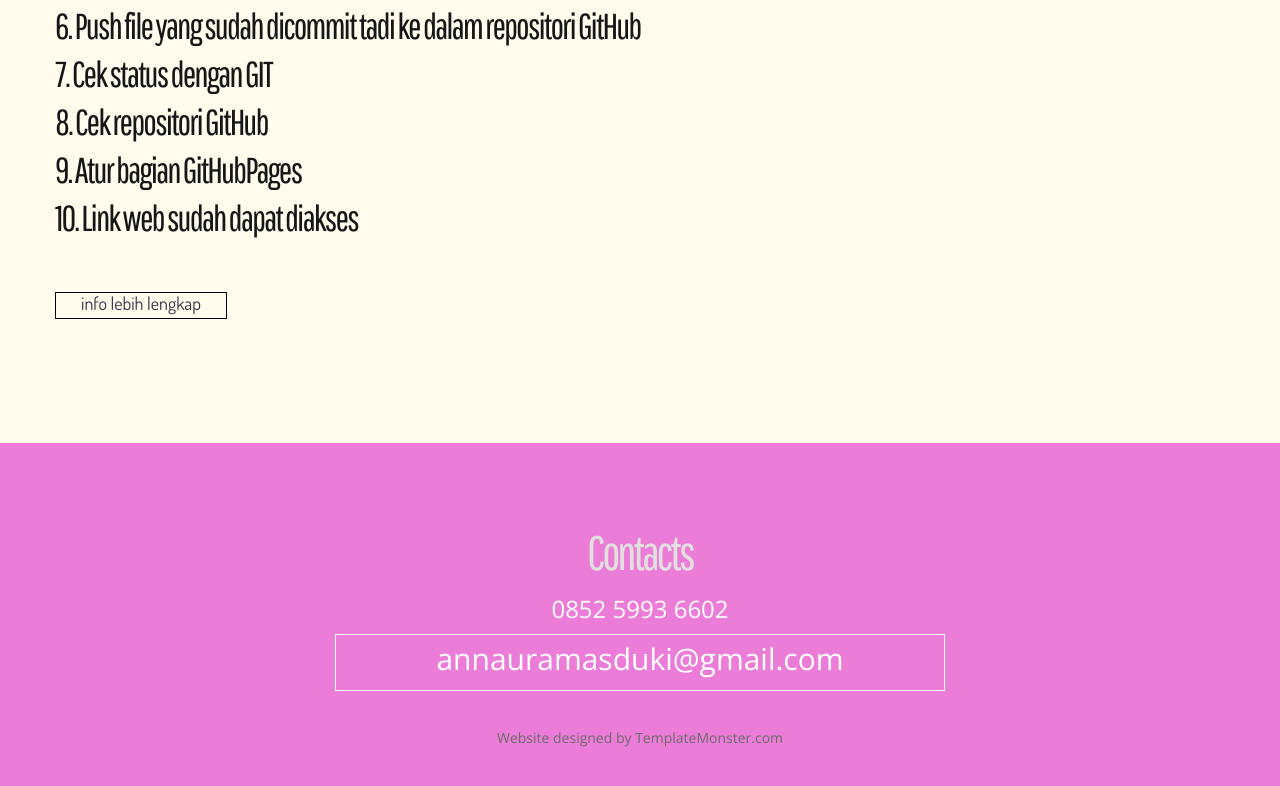
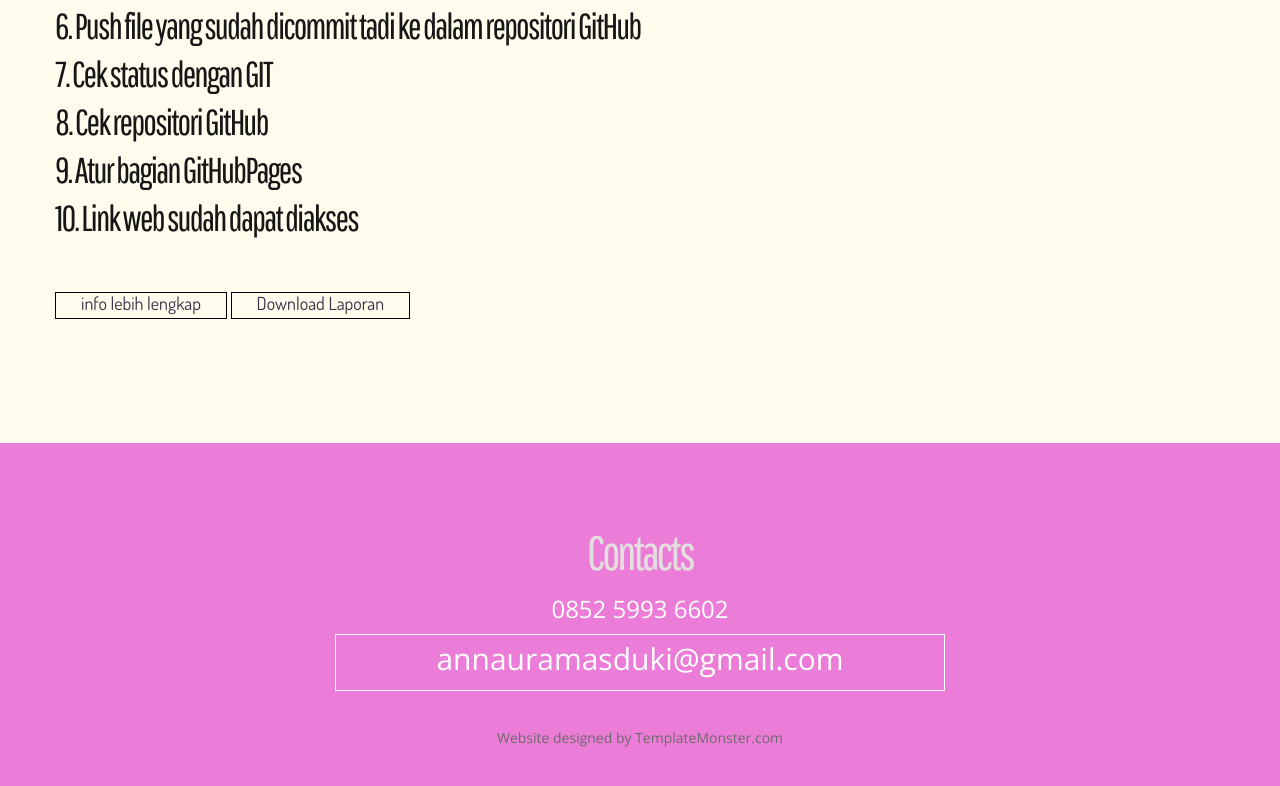
Before and after one commit to annauramasduki/annauramasduki.github.io, a plain HTML site: page blog.html in a window 1280 px wide. Shown: the part 1390-2176 px from the top of the page. Drawn offline with nearby package versions, Linux system fonts and the light colour scheme.

Commit message:
Update blog.html

```diff
--- a/blog.html
+++ b/blog.html
@@ -95,6 +95,7 @@
           <p><h3>1. Login GitHub <br> 2. Membuat repositori baru <br> 3. Buka aplikasi GIT Bash <br> 4. Me-remote repository yang ada di GitHub <br> 5. Meng-commit file HTML, CSS, dan lainnya
           <br> 6. Push file yang sudah dicommit tadi ke dalam repositori GitHub <br> 7. Cek status dengan GIT <br> 8. Cek repositori GitHub <br> 9. Atur bagian GitHubPages <br> 10. Link web sudah dapat diakses </h3>
           <a href="https://ftmm.unair.ac.id/tips-mudah-membuat-website-pribadimu-dengan-github-pages-dan-bootstrap/" class="btn">info lebih lengkap</a>
+          <a href="https://drive.google.com/uc?export=download&id=1ih6_yhn0lFm2K6XT9VYx1BSdq3qFQMYZ" class="btn">Download Laporan</a>
           <table>
         </table>
         </div>
```
